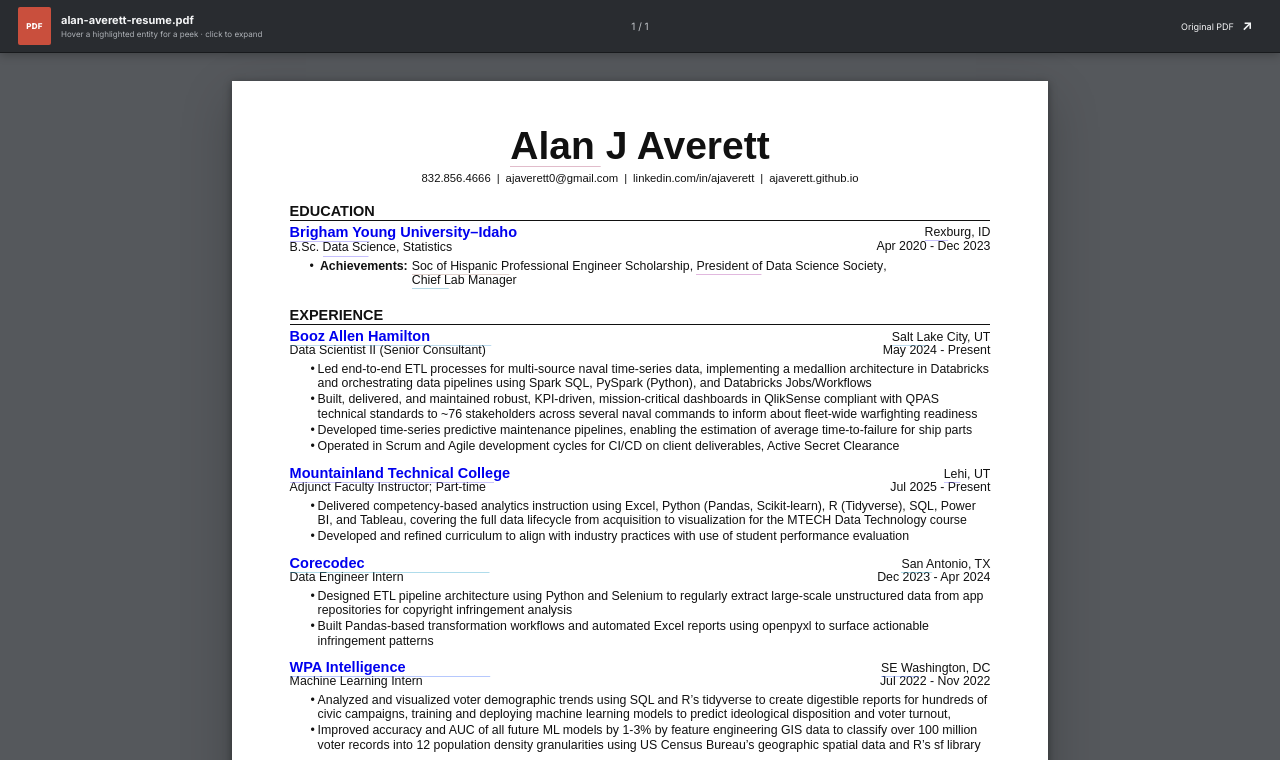
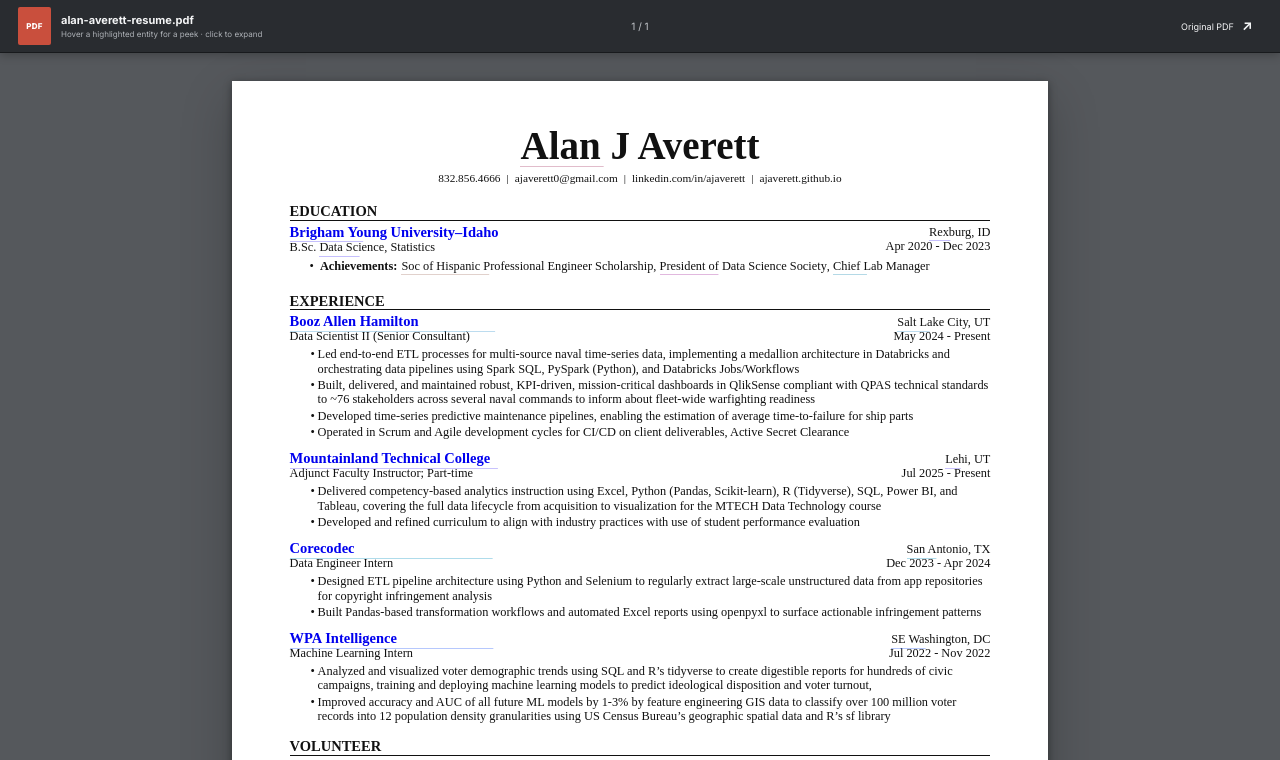
Before and after one commit to ajaverett/ajaverett.github.io, a Next.js app: page / in a window 1280 px wide. Shown: the top 760 px of the page. Built offline with nearby package versions, Linux system fonts and the light colour scheme; a web font is replaced by a local one.

Commit message:
Restore serif resume typography

```diff
--- a/app/globals.css
+++ b/app/globals.css
@@ -3,6 +3,7 @@
 :root {
   --sans: "Inter", Arial, sans-serif;
   --serif: "Libre Caslon Display", Georgia, serif;
+  --resume-serif: "Times New Roman", Times, Georgia, serif;
   --mono: "DM Mono", "Courier New", monospace;
   --pdf-blue: #0000ee;
   --viewer: #55585c;
@@ -224,6 +225,7 @@
   box-shadow:
     0 2px 8px rgba(0, 0, 0, 0.38),
     0 18px 48px rgba(0, 0, 0, 0.22);
+  font-family: var(--resume-serif);
   font-size: 12.35px;
   line-height: 1.16;
 }
```
Also changed, not shown: 1 other file (tests, documents, lock files or other folders).
